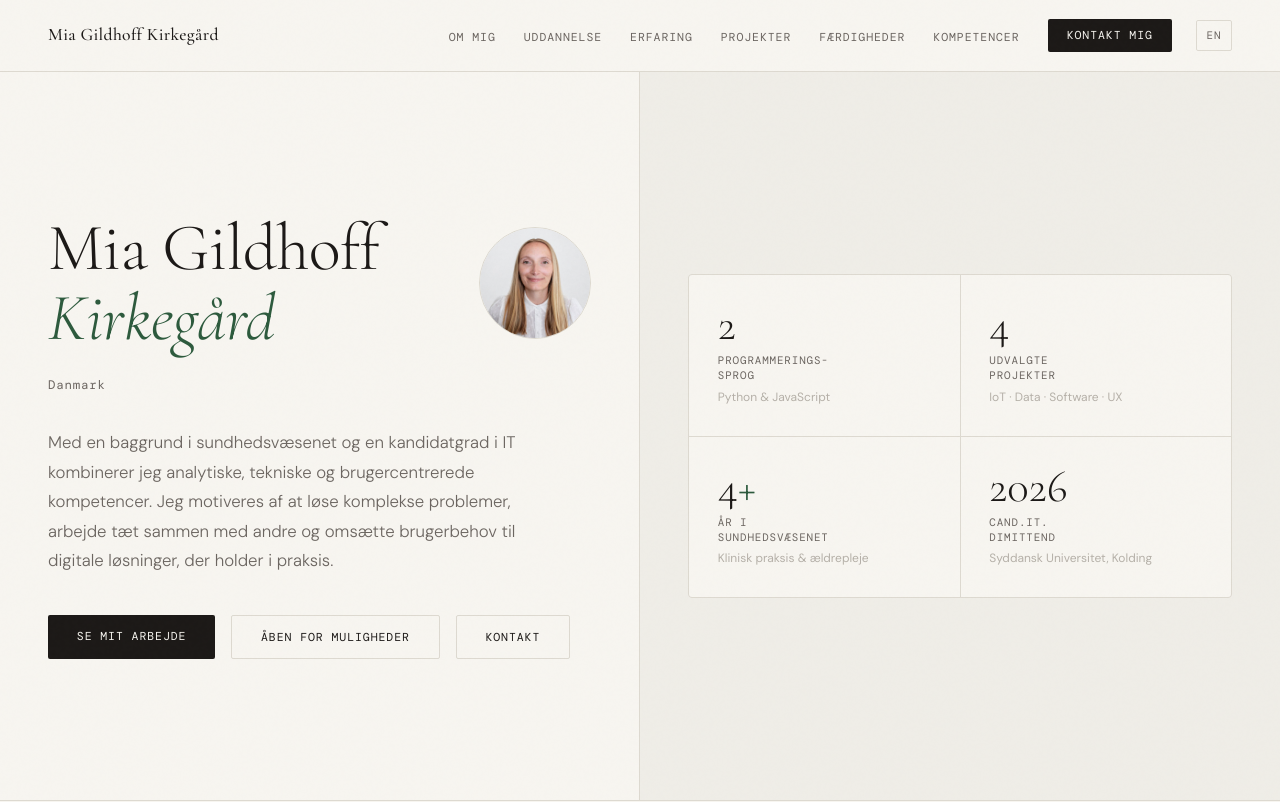
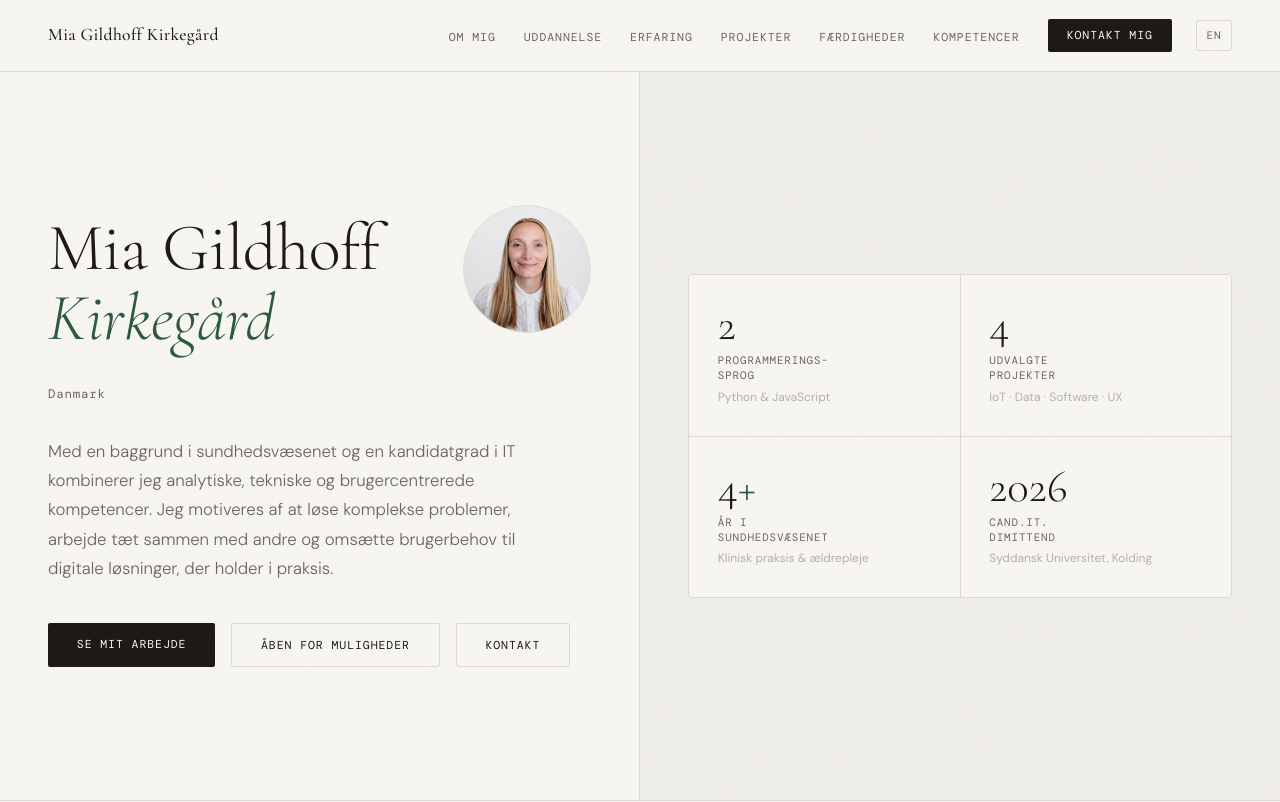
Before and after one commit to miagildhoffk/miagildhoffk.github.io, a plain HTML site: page da/index.html in a window 1280 px wide. Shown: the top 802 px of the page. Drawn offline with nearby package versions, Linux system fonts and the light colour scheme; a web font is replaced by a local one.

Commit message:
Update index.html

```diff
--- a/da/index.html
+++ b/da/index.html
@@ -166,13 +166,13 @@
   }
 
   .hero-photo {
-    width: 112px;
-    height: 112px;
+    width: 128px;
+    height: 128px;
     border-radius: 50%;
     object-fit: cover;
     border: 1px solid var(--border);
+    margin-bottom: 1.75rem;
     display: block;
-    flex-shrink: 0;
   }
 
   .hero-name {
```
